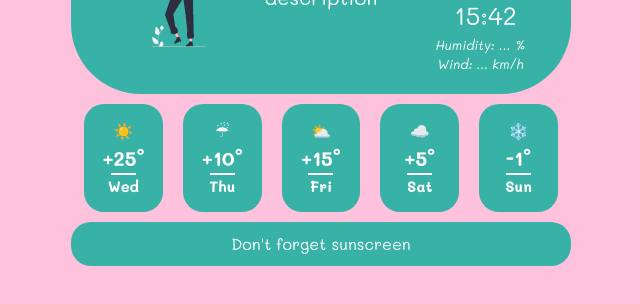
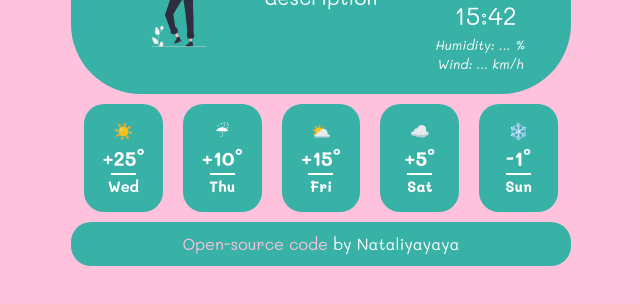
Before and after one commit to natalia-matash/weather-app-project, a plain HTML site: page index.html in a window 1280 px wide. Shown: the part 324-628 px from the top of the page, without its empty margins (319-959 px from the left). Drawn offline with nearby package versions, Linux system fonts and the light colour scheme.

Commit message:
Updated footer link

```diff
--- a/index.html
+++ b/index.html
@@ -101,7 +101,7 @@
       <div class="container text-center">
         <div class="row">
           <div class="col">
-            Don't forget sunscreen
+           <a class="footer-link" href="https://github.com/Nataliyayaya/weather-app-project" target="_blank">Open-source code</a> by Nataliyayaya
           </div>
         </div>
       </div>
--- a/style.css
+++ b/style.css
@@ -106,3 +106,12 @@ body {
    font-weight: 400;
    font-size: 20px;
  }
+ .footer-link {
+  text-decoration: none;
+  color: #ffc2dc;
+  transition: all 200ms ease-in-out;
+ }
+ .footer-link:hover {
+  text-decoration: underline;
+  color: white;
+ }
```
